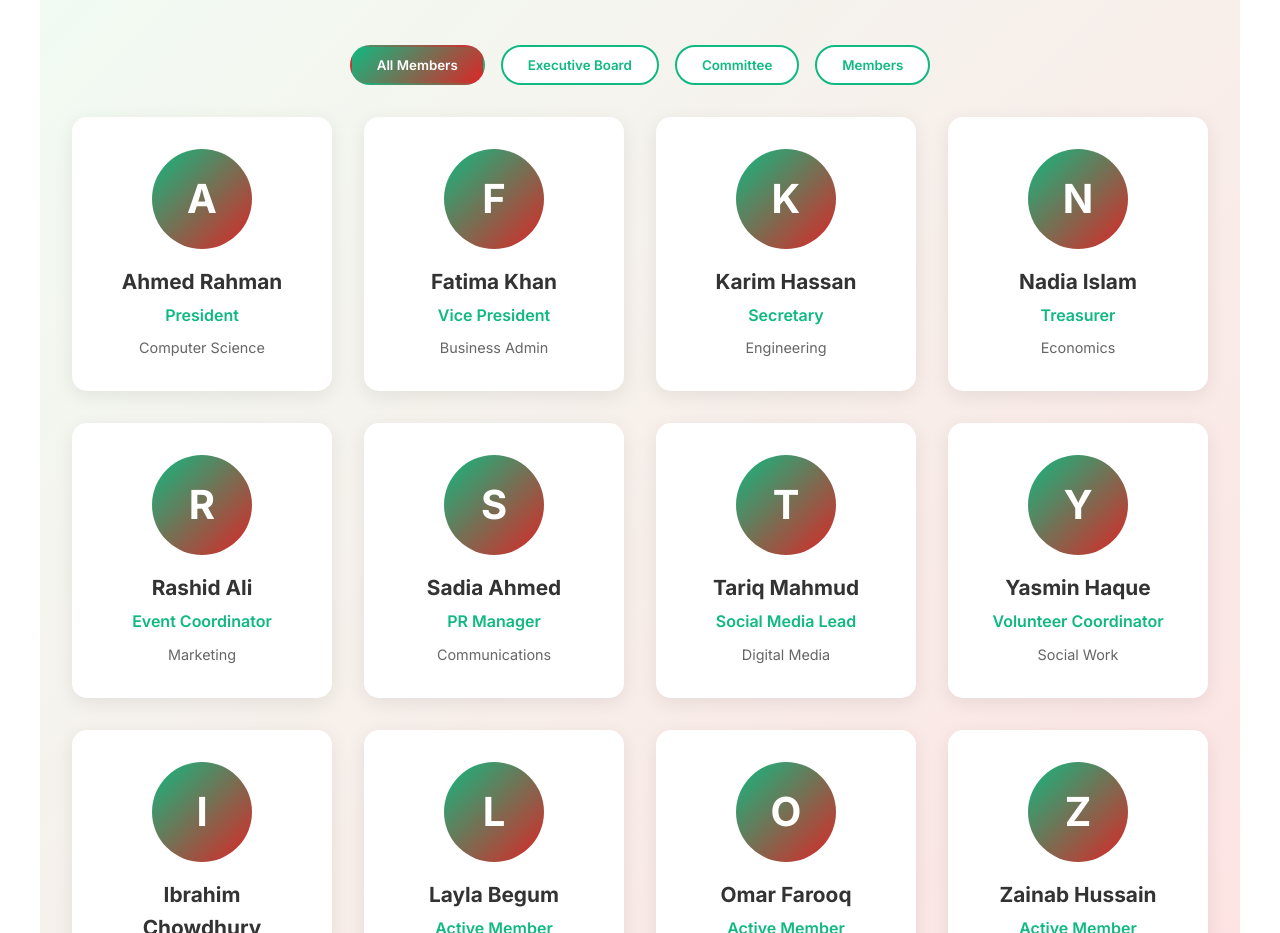
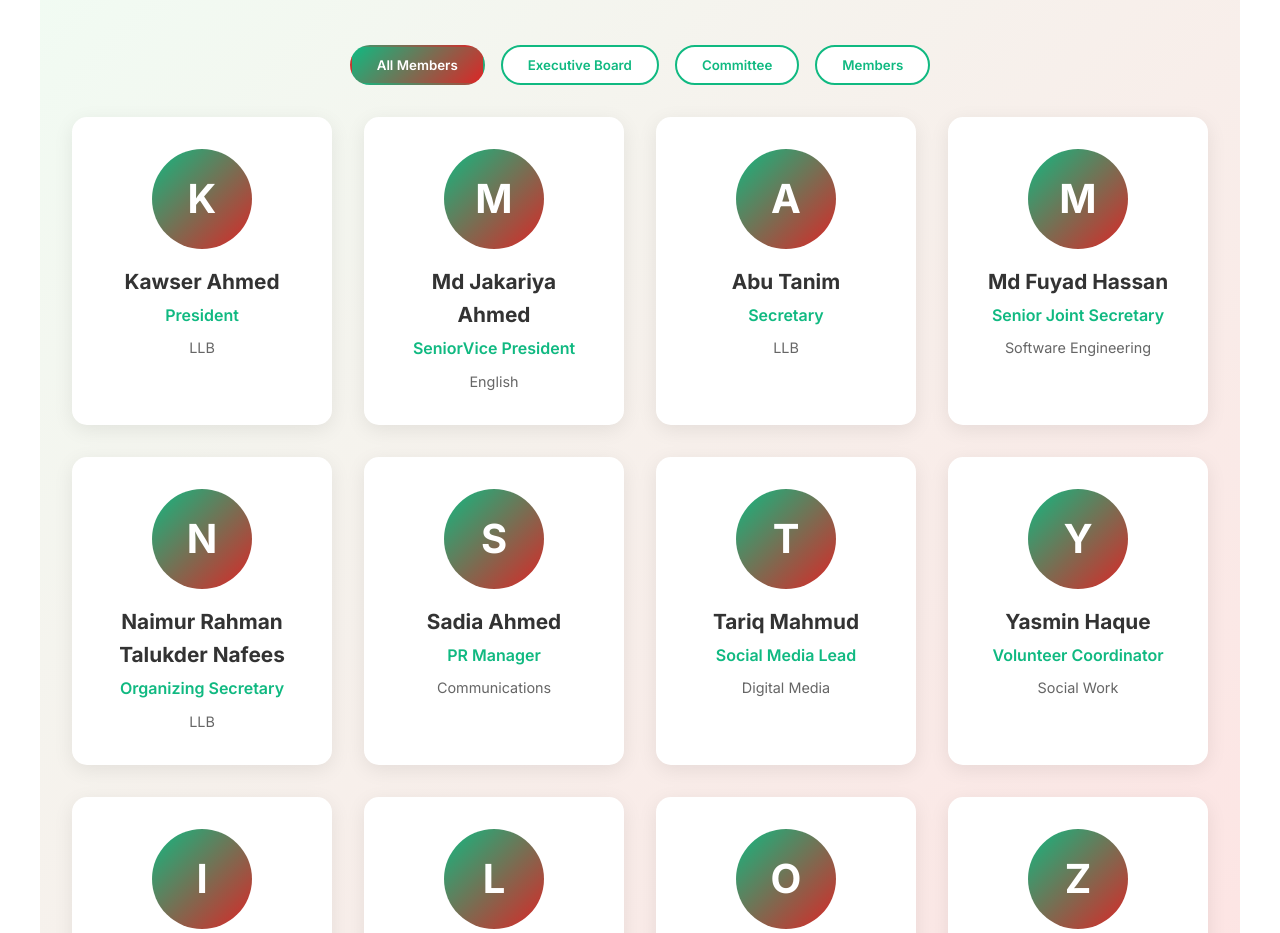
Before and after one commit to Fuyad22/index, a plain HTML site: page index.html in a window 1280 px wide. Shown: the part 2451-3384 px from the top of the page. Drawn offline with Linux system fonts and the light colour scheme.

Commit message:
Refresh organization landing page

```diff
--- a/index.html
+++ b/index.html
@@ -661,11 +661,11 @@
     <script>
         // Member data
         const members = [
-            { name: "Ahmed Rahman", role: "President", type: "executive", department: "Computer Science" },
-            { name: "Fatima Khan", role: "Vice President", type: "executive", department: "Business Admin" },
-            { name: "Karim Hassan", role: "Secretary", type: "executive", department: "Engineering" },
-            { name: "Nadia Islam", role: "Treasurer", type: "executive", department: "Economics" },
-            { name: "Rashid Ali", role: "Event Coordinator", type: "committee", department: "Marketing" },
+            { name: "Kawser Ahmed", role: "President", type: "executive", department: "LLB" },
+            { name: "Md Jakariya Ahmed", role: "SeniorVice President", type: "executive", department: "English" },
+            { name: "Abu Tanim", role: "Secretary", type: "executive", department: "LLB" },
+            { name: "Md Fuyad Hassan", role: "Senior Joint Secretary", type: "executive", department: "Software Engineering" },
+            { name: "Naimur Rahman Talukder Nafees", role: "Organizing Secretary", type: "executive", department: "LLB" },
             { name: "Sadia Ahmed", role: "PR Manager", type: "committee", department: "Communications" },
             { name: "Tariq Mahmud", role: "Social Media Lead", type: "committee", department: "Digital Media" },
             { name: "Yasmin Haque", role: "Volunteer Coordinator", type: "committee", department: "Social Work" },
```
